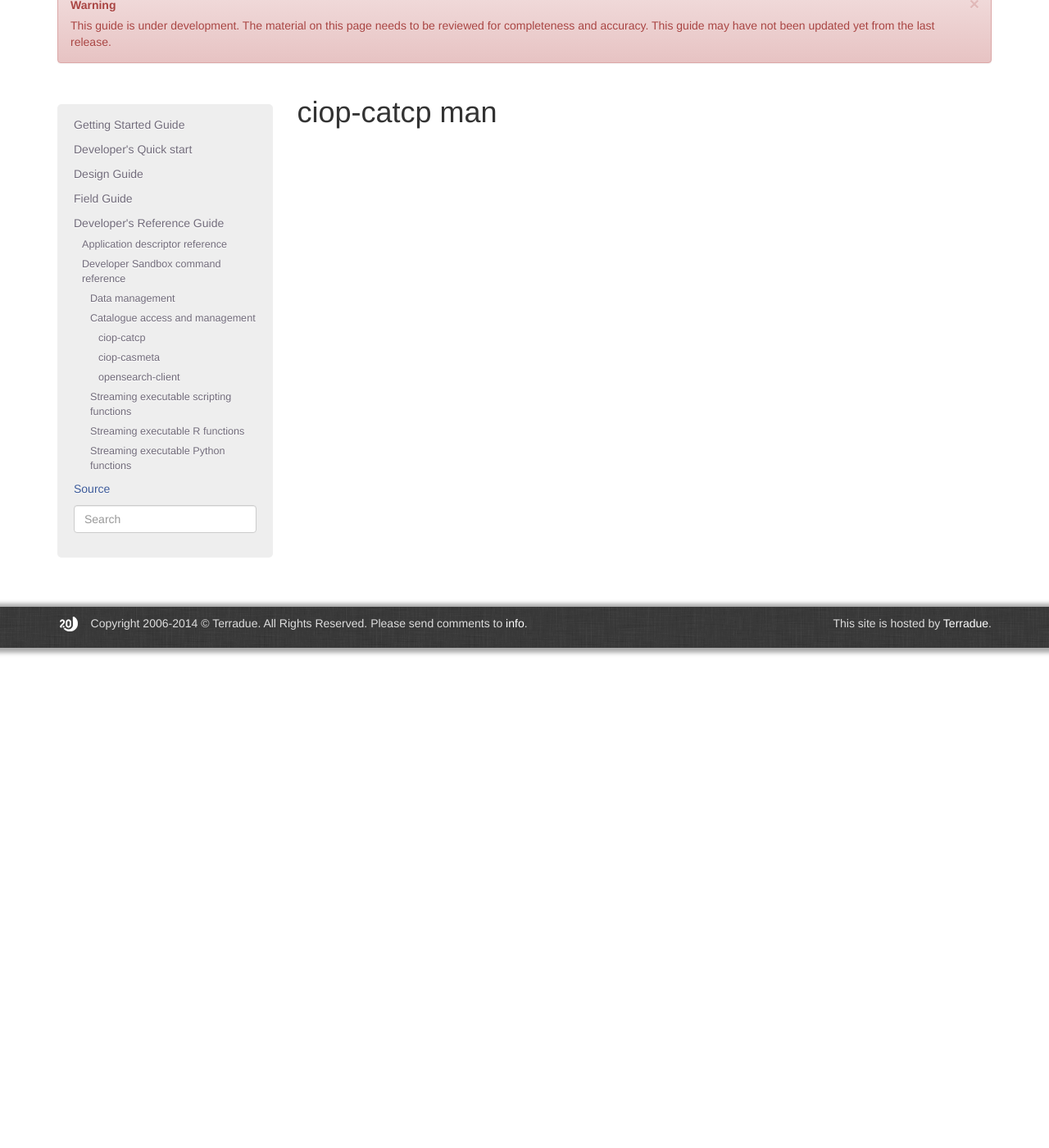
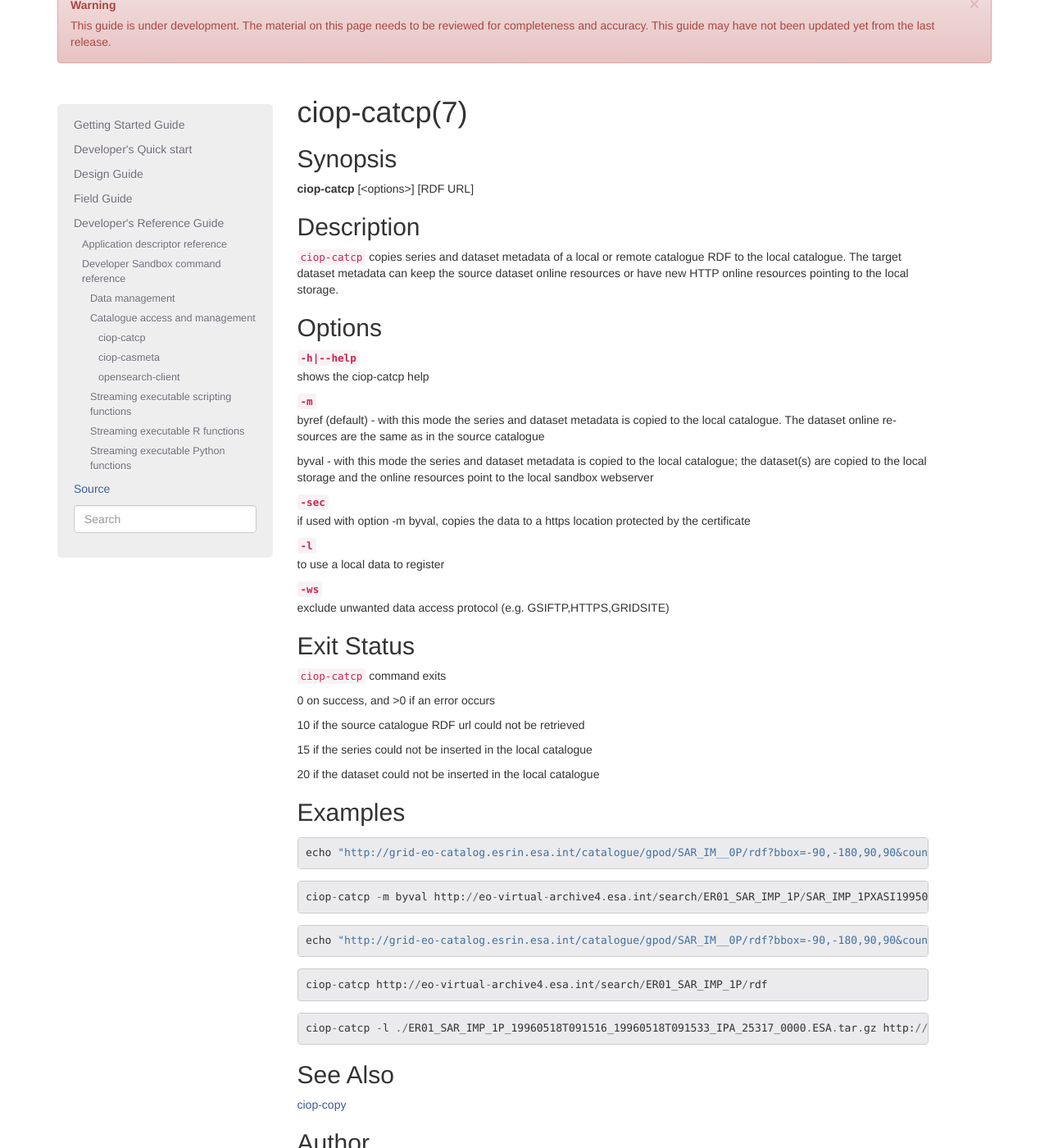
Before and after one commit to Terradue/doc-developer-sandbox, a Sphinx documentation site: the page built from source/reference/man/ciop-catcp.rst, in a window 1280 px wide and 1400 px high, scrolled down 202 px. Shown: the whole window at 82% size. Built offline with Sphinx 7.4.7, drawn with Linux system fonts in a browser that asks for light colours; pages that are not in the unit, such as notebooks, are missing from menus.

Commit message:
Update ciop-catcp.rst

```diff
--- a/source/reference/man/ciop-catcp.rst
+++ b/source/reference/man/ciop-catcp.rst
@@ -1,2 +1,91 @@
-ciop-catcp man
-==============
+ciop-catcp(7)
+=============
+
+Synopsis
+--------
+
+**ciop-catcp** [<options>] [RDF URL]
+
+Description
+-----------
+
+``ciop-catcp`` copies series and dataset metadata of a local or remote
+catalogue RDF to the local catalogue. The target dataset metadata can
+keep the source dataset online resources or have new HTTP online
+resources pointing to the local storage.
+
+Options
+-------
+
+``-h|--help``
+    shows the ciop-catcp help
+
+``-m``
+    byref (default) - with this mode the series and dataset metadata is
+    copied to the local catalogue. The dataset online resources are the
+    same as in the source catalogue
+
+    byval - with this mode the series and dataset metadata is copied to
+    the local catalogue; the dataset(s) are copied to the local storage
+    and the online resources point to the local sandbox webserver
+
+``-sec``
+    if used with option -m byval, copies the data to a https location
+    protected by the certificate
+
+``-l``
+    to use a local data to register
+
+``-ws``
+    exclude unwanted data access protocol (e.g. GSIFTP,HTTPS,GRIDSITE)
+
+Exit Status
+-----------
+
+``ciop-catcp`` command exits
+
+0 on success, and >0 if an error occurs
+
+10 if the source catalogue RDF url could not be retrieved
+
+15 if the series could not be inserted in the local catalogue
+
+20 if the dataset could not be inserted in the local catalogue
+
+Examples
+--------
+
+::
+
+                        echo "http://grid-eo-catalog.esrin.esa.int/catalogue/gpod/SAR_IM__0P/rdf?bbox=-90,-180,90,90&count=2" | ciop-catcp -m byval -
+
+
+::
+
+                        ciop-catcp -m byval http://eo-virtual-archive4.esa.int/search/ER01_SAR_IMP_1P/SAR_IMP_1PXASI19950429_091508_00000017G145_00279_19806_0880.E1/rdf
+
+
+::
+
+                        echo "http://grid-eo-catalog.esrin.esa.int/catalogue/gpod/SAR_IM__0P/rdf?bbox=-90,-180,90,90&count=2" | ciop-catcp -m byref -
+
+
+::
+
+                        ciop-catcp http://eo-virtual-archive4.esa.int/search/ER01_SAR_IMP_1P/rdf
+
+
+::
+
+                        ciop-catcp -l ./ER01_SAR_IMP_1P_19960518T091516_19960518T091533_IPA_25317_0000.ESA.tar.gz http://eo-virtual-archive4.esa.int/search/ER01_SAR_IMP_1P/SAR_IMP_1PXASI19960518_091516_00000017G156_00279_25317_0873.E1/rdf
+
+
+See Also
+--------
+
+`ciop-copy <ciop-copy>`_
+
+Author
+------
+
+Terradue
```
